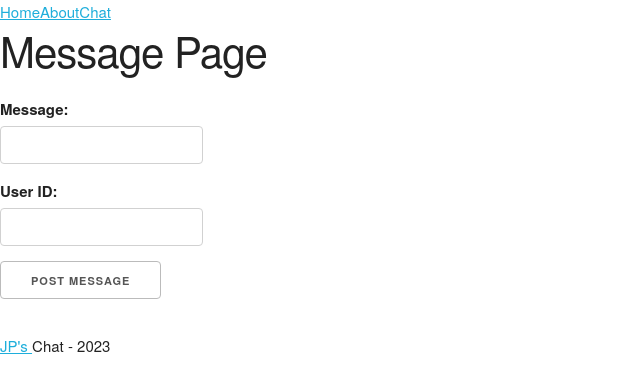
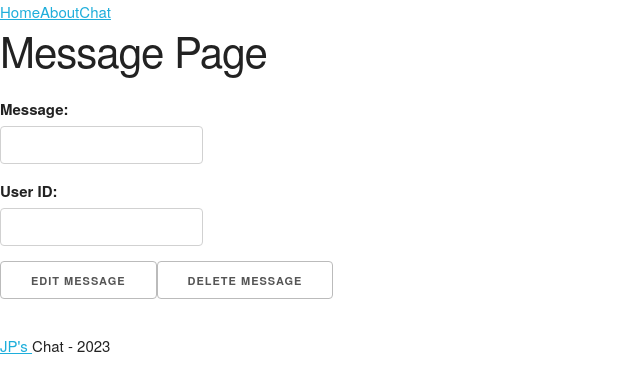
Before and after one commit to PESolut/fs-portfolio-app-frontend, a React (Create React App) app in the folder fs-portfolio-app-frontend/: page /chat/1 in a window 1280 px wide. Shown: the top 390 px of the page, without its empty margins (0-640 px from the left). Built offline with nearby package versions, Linux system fonts and the light colour scheme; no server answers.

Commit message:
added delete button to SingleChatEdit.js | single message view page

```diff
--- /dev/null
+++ b/fs-portfolio-app-frontend/src/Components/DeleteButton.js
@@ -0,0 +1,9 @@
+const DeleteButton = ({ text, onClick, style, className }) => {
+    return (
+        <button type='button' style={style} className={className} onClick={onClick}>
+            {text}
+        </button>
+    );
+};
+
+export default DeleteButton;
--- a/fs-portfolio-app-frontend/src/Components/SingleChatEdit.js
+++ b/fs-portfolio-app-frontend/src/Components/SingleChatEdit.js
@@ -1,6 +1,7 @@
 import { useState, useEffect } from "react";
 import { useParams, useNavigate } from "react-router-dom";
 import axios from "axios";
+import DeleteButton from "./DeleteButton";
 
 
 const SingleChatEdit = () => {
@@ -41,6 +42,16 @@ const SingleChatEdit = () => {
         .catch((error) => console.log(error))
     }
 
+    const deleteMessage = () => {
+        console.log('deleted message')
+        axios
+        .delete(`${API}/messages/${id.id}`)
+        .then(() => {
+            navigate("/chat")
+        })
+        .catch((error) => console.log(error))
+    }
+
     return (
         <>
         <form onSubmit={handleSubmit}>
@@ -64,7 +75,12 @@ const SingleChatEdit = () => {
                         onChange={handleInputChange}
                         />
             </div>
-            <button type="submit">Post Message</button>
+            <button type="submit">Edit Message</button>
+            <DeleteButton
+            text="Delete Message"
+            onClick={deleteMessage}
+            className="delete-button"
+            />
         </form>
     </>
     );
```
